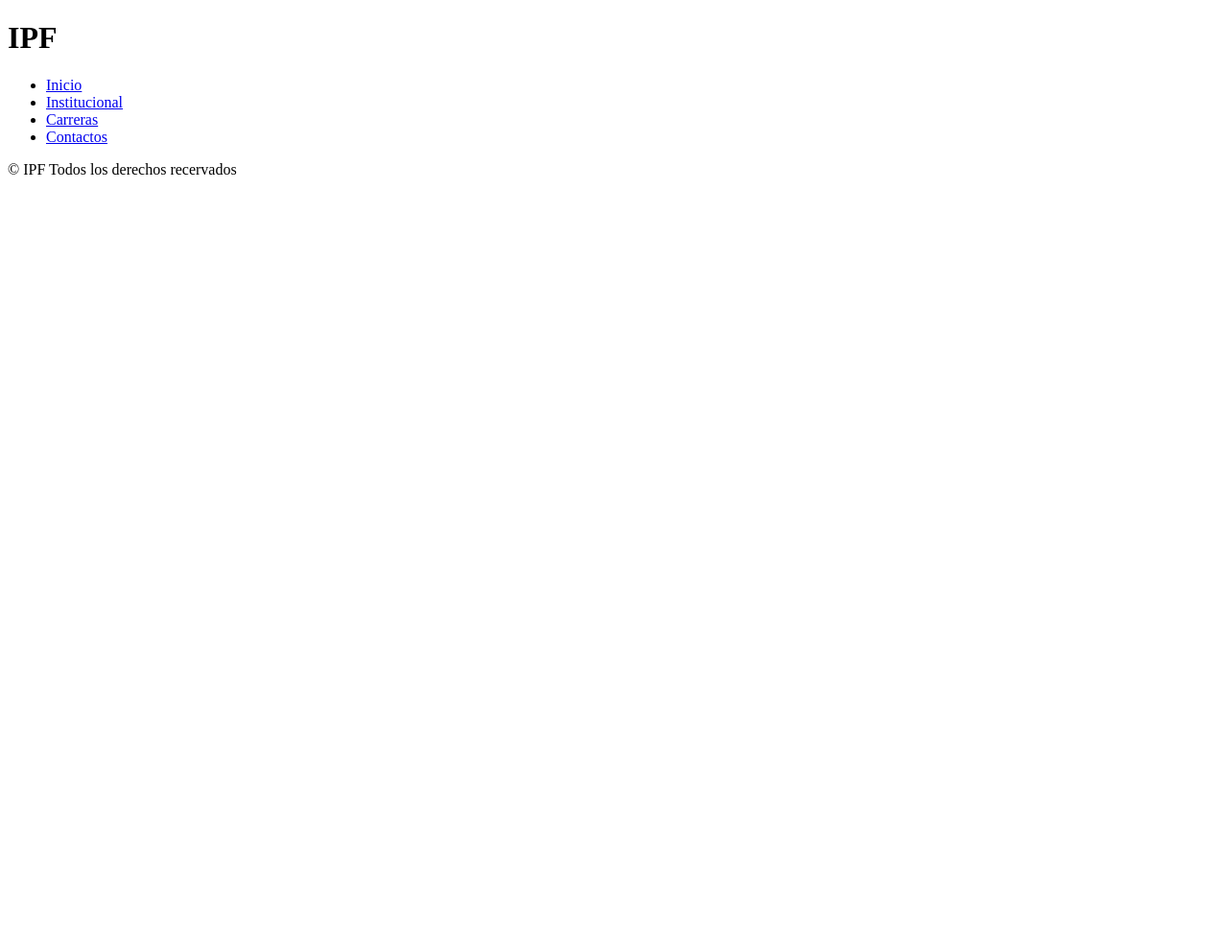
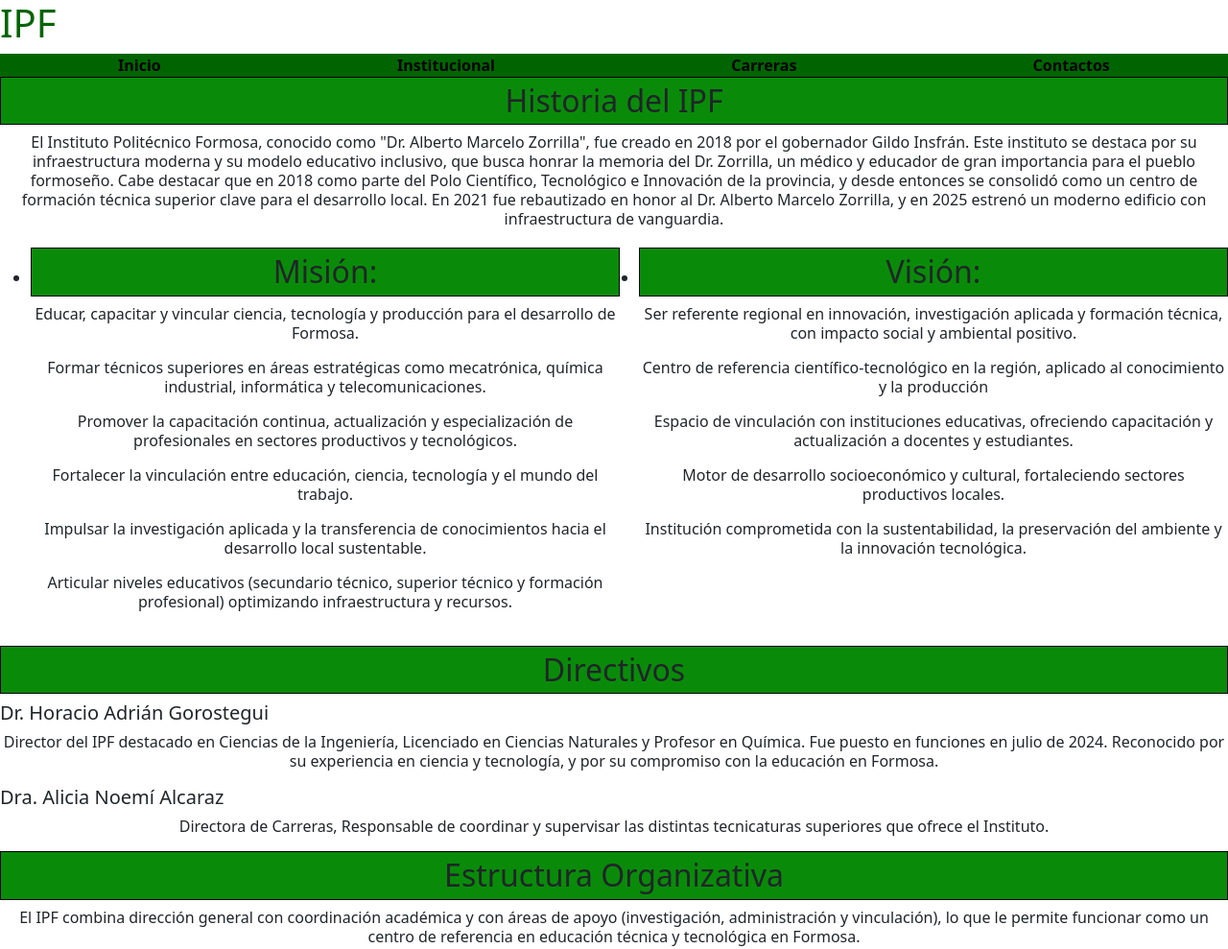
Before and after one commit to ludmy-al/trabajo-practico-integrador-unidad-ii-ludmila-alcaraz, a plain HTML site: page institucional.html in a window 1280 px wide. Shown: the top 989 px of the page at 96% size. Before the commit the page ends 800 px from the top, so only its background shows below. Drawn offline with nearby package versions, Linux system fonts and the light colour scheme.

Commit message:
se agrega información en el html y style.css del archivo institucional

```diff
--- /dev/null
+++ b/institucional.css
@@ -0,0 +1,105 @@
+#container {
+  display: grid;
+  grid-template-rows: auto auto 1fr auto;
+  min-height: 100vh;
+}
+
+body {
+  font-weight: bold;
+  background-color: white;
+  color: black;
+}
+
+* {
+  background-color: none;
+  margin: 0;
+  padding: 0;
+}
+
+h1 h2 {
+  color: black;
+  font-weight: bold;
+}
+
+.main-header {
+  color: darkgreen;
+  text-decoration: solid;
+}
+
+p {
+  line-height: 20px;
+  text-align: center;
+}
+
+main a {
+  background-color: rgb(4, 78, 4);
+  color: black;
+  grid-column: 1fr 1fr;
+}
+
+nav ul {
+  background-color: darkgreen;
+  text-align: center;
+  padding: 10px;
+  display: flex;
+  justify-content: space-around;
+  list-style: none;
+  padding: 0;
+  margin: 0;
+}
+
+nav li a {
+  text-decoration: none;
+  color: black;
+  font-weight: bold;
+  padding: 10px;
+}
+
+h2 {
+  border: 1px solid black;
+  background-color: rgb(9, 139, 9);
+  padding: 5px;
+  text-align: center;
+}
+
+main ul {
+  width: 100%;
+  margin: 20px auto;
+  min-height: 20vh;
+  display: grid;
+  grid-template-columns: 1fr 1fr;
+  gap: 20px;
+
+  box-shadow: 0 0 100px none;
+  border-radius: 10px;
+}
+
+.nav-menu {
+  background-color: forestgreen;
+  color: white;
+}
+
+footer {
+  text-align: center;
+  padding: 10px;
+  background-color: darkgreen;
+  color: black;
+  font-weight: bold;
+  display: flex;
+  align-items: center;
+  flex-direction: column;
+}
+
+#nav-menu {
+  background-color: darkgreen;
+  border-top: 1px solid rgb(3, 63, 3);
+  font-size: 16px;
+  padding: 10px 0px 10px;
+}
+
+#nav-menu a:hover {
+  color: black;
+  background-color: rgb(3, 63, 3);
+  border-bottom: 3px solid rgb(3, 63, 3);
+  transition: 0.3s all;
+}
--- a/institucional.html
+++ b/institucional.html
@@ -3,6 +3,13 @@
   <head>
     <meta charset="UTF-8" />
     <meta name="viewport" content="width=device-width, initial-scale=1.0" />
+    <link rel="stylesheet" href="institucional.css" />
+    <link
+      href="https://cdn.jsdelivr.net/npm/bootstrap@5.3.8/dist/css/bootstrap.min.css"
+      rel="stylesheet"
+      integrity="sha384-sRIl4kxILFvY47J16cr9ZwB07vP4J8+LH7qKQnuqkuIAvNWLzeN8tE5YBujZqJLB"
+      crossorigin="anonymous"
+    />
     <title>IPF pagina</title>
   </head>
   <body>
@@ -20,10 +27,102 @@
       </nav>
     </header>
 
-    <main></main>
+    <main>
+      <h2>Historia del IPF</h2>
+      <p>
+        El Instituto Politécnico Formosa, conocido como "Dr. Alberto Marcelo
+        Zorrilla", fue creado en 2018 por el gobernador Gildo Insfrán. Este
+        instituto se destaca por su infraestructura moderna y su modelo
+        educativo inclusivo, que busca honrar la memoria del Dr. Zorrilla, un
+        médico y educador de gran importancia para el pueblo formoseño. Cabe
+        destacar que en 2018 como parte del Polo Científico, Tecnológico e
+        Innovación de la provincia, y desde entonces se consolidó como un centro
+        de formación técnica superior clave para el desarrollo local. En 2021
+        fue rebautizado en honor al Dr. Alberto Marcelo Zorrilla, y en 2025
+        estrenó un moderno edificio con infraestructura de vanguardia.
+      </p>
+      <ul>
+        <li>
+          <h2>Misión:</h2>
+          <p>
+            Educar, capacitar y vincular ciencia, tecnología y producción para
+            el desarrollo de Formosa.
+          </p>
+          <p>
+            Formar técnicos superiores en áreas estratégicas como mecatrónica,
+            química industrial, informática y telecomunicaciones.
+          </p>
+          <p>
+            Promover la capacitación continua, actualización y especialización
+            de profesionales en sectores productivos y tecnológicos.
+          </p>
+          <p>
+            Fortalecer la vinculación entre educación, ciencia, tecnología y el
+            mundo del trabajo.
+          </p>
+          <p>
+            Impulsar la investigación aplicada y la transferencia de
+            conocimientos hacia el desarrollo local sustentable.
+          </p>
+          <p>
+            Articular niveles educativos (secundario técnico, superior técnico y
+            formación profesional) optimizando infraestructura y recursos.
+          </p>
+        </li>
+
+        <li>
+          <h2>Visión:</h2>
+          <p>
+            Ser referente regional en innovación, investigación aplicada y
+            formación técnica, con impacto social y ambiental positivo.
+          </p>
+          <p>
+            Centro de referencia científico-tecnológico en la región, aplicado
+            al conocimiento y la producción
+          </p>
+          <p>
+            Espacio de vinculación con instituciones educativas, ofreciendo
+            capacitación y actualización a docentes y estudiantes.
+          </p>
+          <p>
+            Motor de desarrollo socioeconómico y cultural, fortaleciendo
+            sectores productivos locales.
+          </p>
+          <p>
+            Institución comprometida con la sustentabilidad, la preservación del
+            ambiente y la innovación tecnológica.
+          </p>
+        </li>
+      </ul>
+      <h2>Directivos</h2>
+      <h5>Dr. Horacio Adrián Gorostegui</h5>
+      <p>
+        Director del IPF destacado en Ciencias de la Ingeniería, Licenciado en
+        Ciencias Naturales y Profesor en Química. Fue puesto en funciones en
+        julio de 2024. Reconocido por su experiencia en ciencia y tecnología, y
+        por su compromiso con la educación en Formosa.
+      </p>
+      <h5>Dra. Alicia Noemí Alcaraz</h5>
+      <p>
+        Directora de Carreras, Responsable de coordinar y supervisar las
+        distintas tecnicaturas superiores que ofrece el Instituto.
+      </p>
+      <h2>Estructura Organizativa</h2>
+      <p>
+        El IPF combina dirección general con coordinación académica y con áreas
+        de apoyo (investigación, administración y vinculación), lo que le
+        permite funcionar como un centro de referencia en educación técnica y
+        tecnológica en Formosa.
+      </p>
+    </main>
 
     <footer>
       <p>&copy; IPF Todos los derechos recervados</p>
     </footer>
+    <script
+      src="https://cdn.jsdelivr.net/npm/bootstrap@5.3.8/dist/js/bootstrap.bundle.min.js"
+      integrity="sha384-FKyoEForCGlyvwx9Hj09JcYn3nv7wiPVlz7YYwJrWVcXK/BmnVDxM+D2scQbITxI"
+      crossorigin="anonymous"
+    ></script>
   </body>
 </html>
```
Also changed, not shown: css/institucional.css (deleted).
